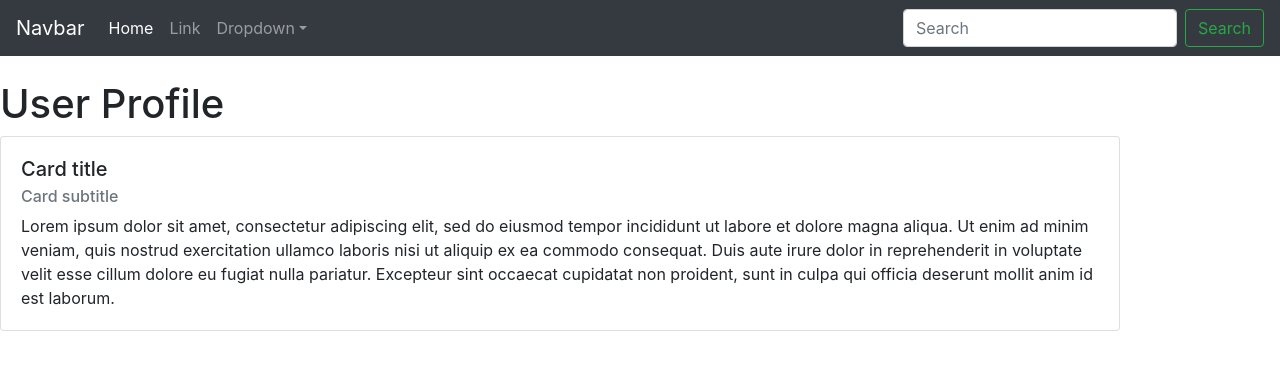
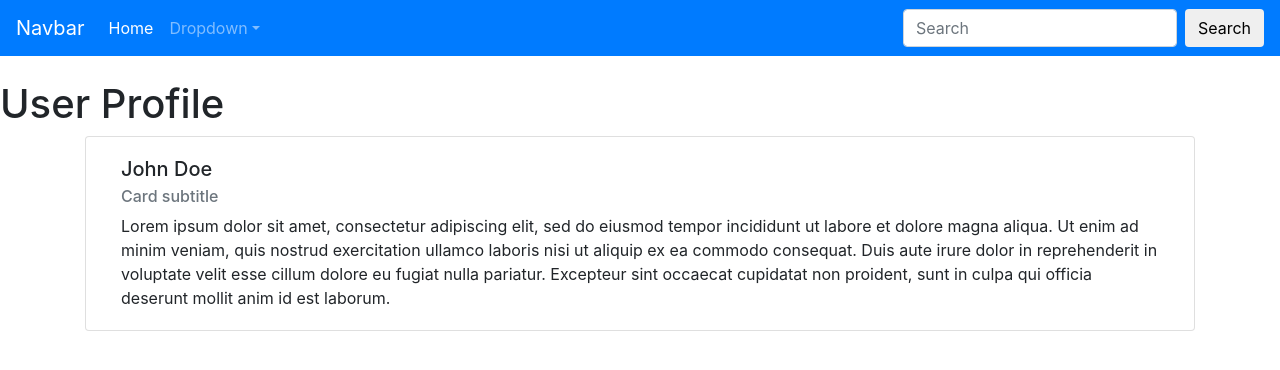
Before and after one commit to Bubba213/Bootstrap-three-page-site, a plain HTML site: page Profile.html in a window 1280 px wide. Drawn offline with nearby package versions, Linux system fonts and the light colour scheme.

Commit message:
New additions into the bootstrap site

```diff
--- a/Profile.html
+++ b/Profile.html
@@ -19,7 +19,7 @@
 <body>
 <h1>User Profile</h1>
 
-<nav class="navbar navbar-expand-md navbar-dark bg-dark fixed-top">
+<nav class="navbar navbar-expand-md navbar-dark bg-primary fixed-top">
     <a class="navbar-brand" href="#">Navbar</a>
     <button class="navbar-toggler" type="button" data-toggle="collapse" data-target="#navbarsExampleDefault"
             aria-controls="navbarsExampleDefault" aria-expanded="false" aria-label="Toggle navigation">
@@ -30,9 +30,6 @@
         <ul class="navbar-nav mr-auto">
             <li class="nav-item active">
                 <a class="nav-link" href="Project.html">Home <span class="sr-only">(current)</span></a>
-            </li>
-            <li class="nav-item">
-                <a class="nav-link" href="Project.html">Link</a>
             </li>
             <li class="nav-item dropdown">
                 <a class="nav-link dropdown-toggle" href="http://example.com" id="dropdown01" data-toggle="dropdown"
@@ -45,14 +42,16 @@
         </ul>
         <form class="form-inline my-2 my-lg-0">
             <input class="form-control mr-sm-2" type="text" placeholder="Search" aria-label="Search">
-            <button class="btn btn-outline-success my-2 my-sm-0" type="submit">Search</button>
+            <button class="btn btn-outline-Dark my-2 my-sm-0" type="submit">Search</button>
         </form>
     </div>
 </nav>
 
-<div class="card" style="width: 70rem;">
+<div class="container">
+<div class="card" style="width: 7">
     <div class="card-body">
-        <h5 class="card-title">Card title</h5>
+        <div class="col">
+        <h5 class="card-title">John Doe</h5>
         <h6 class="card-subtitle mb-2 text-muted">Card subtitle</h6>
         <p class="card-text">Lorem ipsum dolor sit amet, consectetur adipiscing elit, sed do eiusmod tempor incididunt
             ut labore et dolore magna aliqua. Ut enim ad minim veniam, quis nostrud exercitation ullamco laboris nisi ut
@@ -60,6 +59,8 @@
             dolore eu fugiat nulla pariatur. Excepteur sint occaecat cupidatat non proident, sunt in culpa qui officia
             deserunt mollit anim id est laborum.</p>
     </div>
+    </div>
+</div>
 </div>
 
 
```
Also changed, not shown: Aboutme.html (+7 -3 lines), Project.html (+5 -5 lines).
